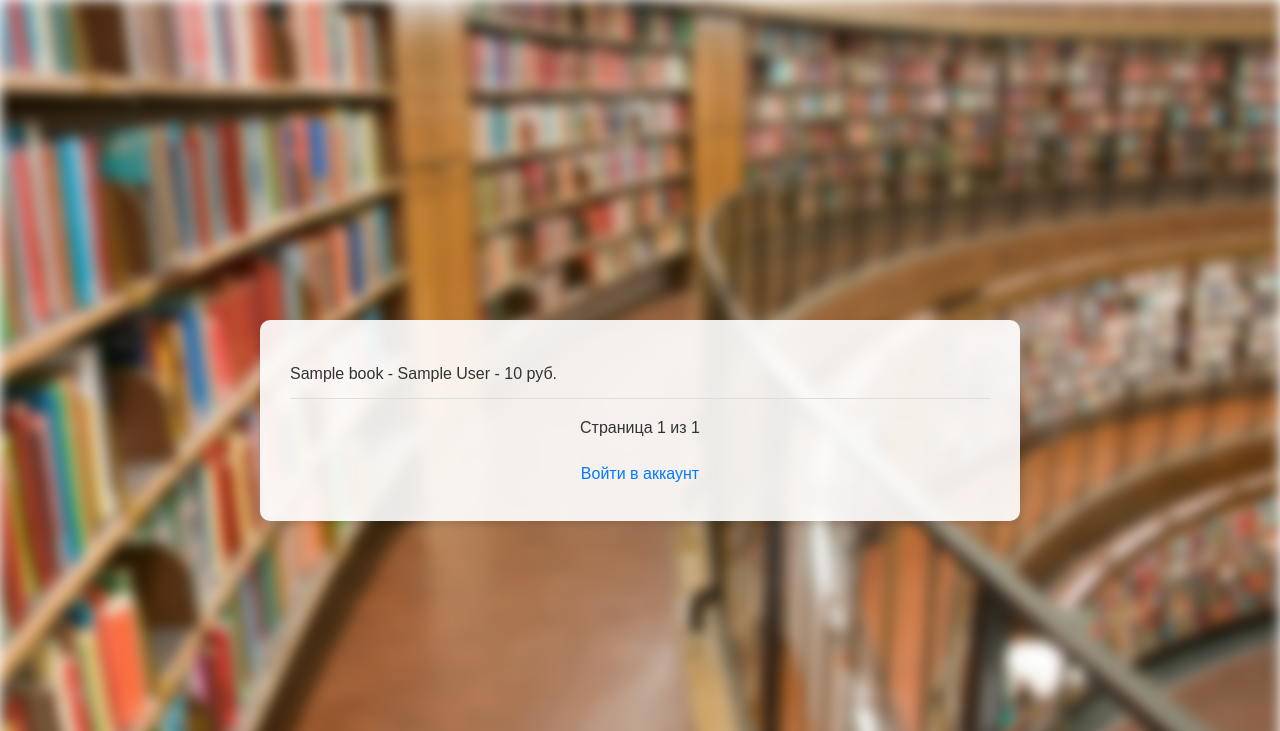
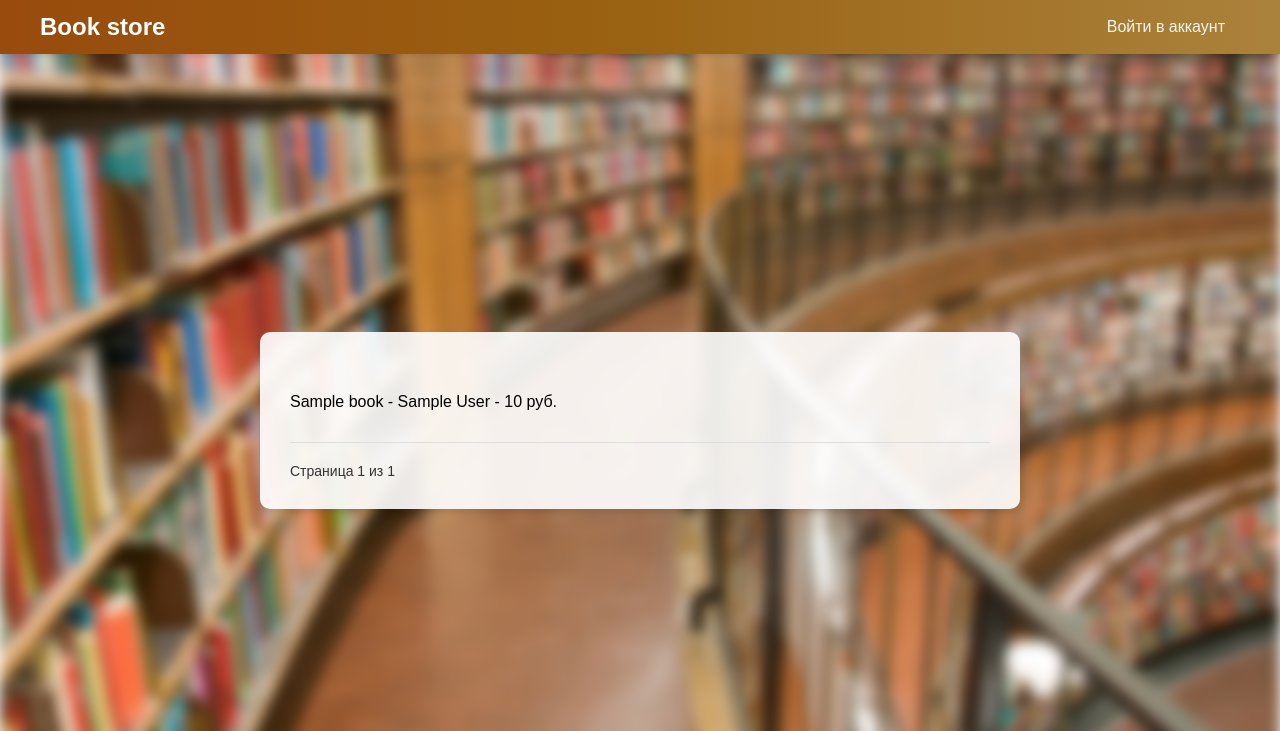
Before and after one commit to Orange-Juice41/Book_store, a Django app: template echoserver/echo/templates/book_list.html in a window 1280 px wide. Shown: the top 731 px of the page. Run offline with Django 3.2, Linux system fonts and the light colour scheme; the template is opened without the code that fills it: most values are stand-ins (such as "Sample title", 1, 10 or a date in 2020).

Commit message:
file adding

```diff
--- a/echoserver/echo/static/book_list_style.css
+++ b/echoserver/echo/static/book_list_style.css
@@ -1,3 +1,64 @@
+.navbar {
+    background: rgb(152,75,13);
+    background: linear-gradient(90deg, rgba(152,75,13,1) 0%, rgba(153,97,17,1) 47%, rgba(171,130,60,1) 100%);
+    position: fixed; /* Фиксируем бар вверху */
+    top: 0;
+    left: 0;
+    width: 100%;
+    z-index: 1000; /* Чтобы бар был поверх других элементов */
+    box-shadow: 0 2px 4px rgba(0, 0, 0, 0.1); /* Тень для глубины */
+}
+
+.navbar-container {
+    max-width: 1200px; /* Ограничиваем ширину */
+    margin: 0 auto; /* Центрируем */
+    padding: 10px 20px; /* Отступы */
+    display: flex; /* Flexbox для выравнивания */
+    justify-content: space-between; /* Логотип слева, ссылки справа */
+    align-items: center; /* Выравниваем по вертикали */
+}
+
+.navbar-brand {
+    color: white; /* Белый цвет текста */
+    font-size: 24px; /* Размер шрифта */
+    font-weight: bold; /* Жирный шрифт */
+    text-decoration: none; /* Убираем подчеркивание */
+}
+
+.navbar-brand:hover {
+    color: #e0e0e0; /* Светлее при наведении */
+}
+
+.navbar-auth {
+    display: flex; /* Для выравнивания ссылок */
+    gap: 10px; /* Расстояние между ссылками */
+}
+
+.auth-link {
+
+    color: whitesmoke; /* Синий текст */
+    padding: 8px 15px; /* Отступы */
+    border-radius: 5px; /* Скругленные углы */
+    text-decoration: none; /* Убираем подчеркивание */
+    font-size: 16px; /* Размер шрифта */
+    transition: background-color 0.3s ease, color 0.3s ease; /* Плавный переход */
+}
+
+.auth-link:hover {
+    background-color: #e0e0e0; /* Светло-серый фон при наведении */
+    color: #C19A6B; /* Темнее синий текст */
+}
+
+.auth-link.logout {
+    background-color: #8B0000; /* Красный фон для "Выйти" */
+    color: white; /* Белый текст */
+}
+
+.auth-link.logout:hover {
+    background-color: #d12929; /* Темнее красный при наведении */
+    color: white;
+}
+
 /* Общие стили для всего документа */
 body {
     font-family: Arial, sans-serif;
@@ -52,51 +113,47 @@ body::before {
     border-bottom: none;
 }
 
-.book-item p {
-    margin: 0;
-    font-size: 16px;
-    color: #333;
-}
 
 /* Стили для действий с книгой (Изменить/Удалить) */
 .book-actions {
     display: flex;
     gap: 10px;
-    align-items: center;
+    justify-content: flex-end;
+    margin-top: 10px;
+    align-items: center; /* Выравниваем элементы по вертикали */
 }
 
-.edit-link {
-    background-color: #007bff;
+.delete-form {
+    margin: 0; /* Убираем возможные отступы у формы */
+    display: flex; /* Делаем форму flex-контейнером, чтобы кнопка вела себя корректно */
+}
+
+.edit-link,
+.delete-btn {
+    flex: 1; /* Равное распределение пространства */
+    min-width: 100px; /* Минимальная ширина, чтобы кнопки были одинаковыми */
+    background-color: #C19A6B; /* Синий для "Изменить" */
     color: white;
+    padding: 10px 20px;
     border: none;
-    padding: 5px 10px;
-    border-radius: 4px;
-    cursor: pointer;
+    border-radius: 5px;
+    text-decoration: none; /* Для <a> */
     font-size: 12px;
     transition: background-color 0.3s ease;
+    text-align: center; /* Центрируем текст */
+    box-sizing: border-box; /* Учитываем padding в ширине */
+}
+
+.delete-btn {
+    background-color: #8B0000; /* Красный для "Удалить" */
 }
 
 .edit-link:hover {
-    background-color: #0056b3;
-}
-
-.delete-form {
-    display: inline;
-}
-
-.delete-btn {
-    background-color: #dc3545;
-    color: white;
-    border: none;
-    padding: 5px 10px;
-    border-radius: 4px;
-    cursor: pointer;
-    font-size: 12px;
-    transition: background-color 0.3s ease;
+    background-color: #cc824f;
 }
 
 .delete-btn:hover {
-    background-color: #b02a37;
+    background-color: #d12929;
 }
 
 /* Стили для пагинации */
@@ -104,86 +161,45 @@ body::before {
     margin-top: 20px;
     text-align: center;
     display: flex;
-    justify-content: center;
     align-items: center;
     gap: 15px;
 }
 
 .page-link {
-    color: #007bff;
+    color: #333;
     text-decoration: none;
-    font-size: 16px;
-    padding: 5px 10px;
+    font-size: 14px;
+    padding: 5px 0;
     border-radius: 5px;
     transition: background-color 0.3s ease, color 0.3s ease;
 }
 
 .page-link:hover {
     background-color: #f0f0f0;
-    color: #0056b3;
+    color: #333;
 }
 
 .page-info {
-    font-size: 16px;
+    font-size: 14px;
     color: #333;
 }
 
 /* Стили для ссылок авторизации */
-.auth-links {
-    margin-top: 20px;
-    text-align: center;
-    display: flex;
-    justify-content: center;
-    gap: 20px;
-}
 
 .action-link {
-    color: #007bff;
-    text-decoration: none;
-    font-size: 16px;
-    padding: 8px 15px;
-    border-radius: 5px;
-    transition: background-color 0.3s ease, color 0.3s ease;
+    margin-top: 5px;
+    background-color: #d4a373; /* Бежевый цвет, как на изображении */
+    color: white; /* Белый текст */
+    padding: 7px 30px; /* Отступы */
+    border-radius: 5px; /* Скругленные углы */
+    text-decoration: none; /* Убираем подчеркивание */
+    font-size: 14px;
+    transition: background-color 0.3s ease;
+    text-align: center; /* Центрируем текст */
+    display: inline-block; /* Для корректного применения ширины */
 }
 
 .action-link:hover {
     background-color: #f0f0f0;
-    color: #0056b3;
+    color: #cc824f;
 }
-
-.action-link.logout {
-    color: #dc3545;
-}
-
-.action-link.logout:hover {
-    color: #b02a37;
-    background-color: #f0f0f0;
-}
-
-/* Адаптивность */
-@media (max-width: 600px) {
-    .container {
-        padding: 20px;
-    }
-
-    .book-item {
-        flex-direction: column;
-        align-items: flex-start;
-        gap: 10px;
-    }
-
-    .book-actions {
-        width: 100%;
-        justify-content: flex-start;
-    }
-
-    .pagination {
-        flex-direction: column;
-        gap: 10px;
-    }
-
-    .auth-links {
-        flex-direction: column;
-        gap: 10px;
-    }
-}
--- a/echoserver/echo/templates/book_list.html
+++ b/echoserver/echo/templates/book_list.html
@@ -7,6 +7,21 @@
     <link rel="stylesheet" href="{% static 'book_list_style.css' %}">
 </head>
 <body>
+    <!-- Новый верхний бар -->
+    <nav class="navbar">
+        <div class="navbar-container">
+            <a href="{% url 'book_list' %}" class="navbar-brand">Book store</a>
+            <div class="navbar-auth">
+                {% if user.is_authenticated %}
+                    <a href="{% url 'logout' %}" class="auth-link logout">Выйти из аккаунта</a>
+                {% else %}
+                    <a href="{% url 'login' %}" class="auth-link">Войти в аккаунт</a>
+                {% endif %}
+            </div>
+        </div>
+    </nav>
+
+    <!-- Основной контент -->
     <div class="container">
         {% for book in books %}
             <div class="book-item">
@@ -35,14 +50,12 @@
             {% endif %}
         </div>
 
-        <div class="auth-links">
-            {% if user.is_authenticated %}
+        <!-- Перенесли "Добавить новую книгу" в контейнер -->
+        {% if user.is_authenticated %}
+            <div class="action-links">
                 <a href="{% url 'book_create' %}" class="action-link">Добавить новую книгу</a>
-                <a href="{% url 'logout' %}" class="action-link logout">Выйти из аккаунта</a>
-            {% else %}
-                <a href="{% url 'login' %}" class="action-link">Войти в аккаунт</a>
-            {% endif %}
-        </div>
+            </div>
+        {% endif %}
     </div>
 </body>
 </html>
```
Also changed, not shown: echoserver/echo/forms.py (+9 -1 lines), echoserver/echo/static/auth_style.css (added, +116 -0 lines), echoserver/echo/templates/login.html (+33 -7 lines), echoserver/echo/templates/register.html (+33 -7 lines).
